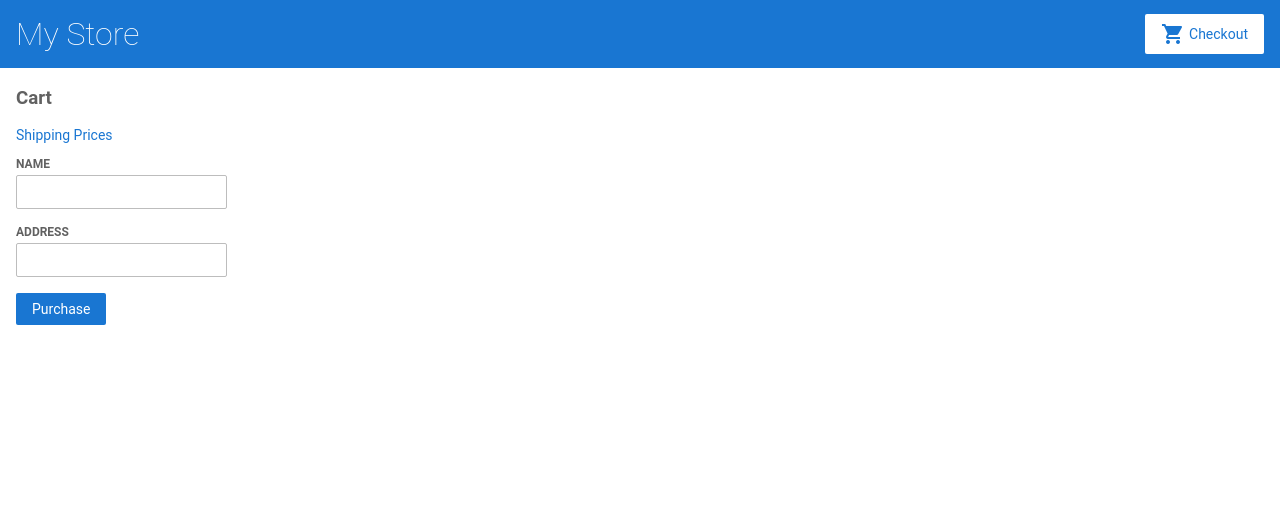
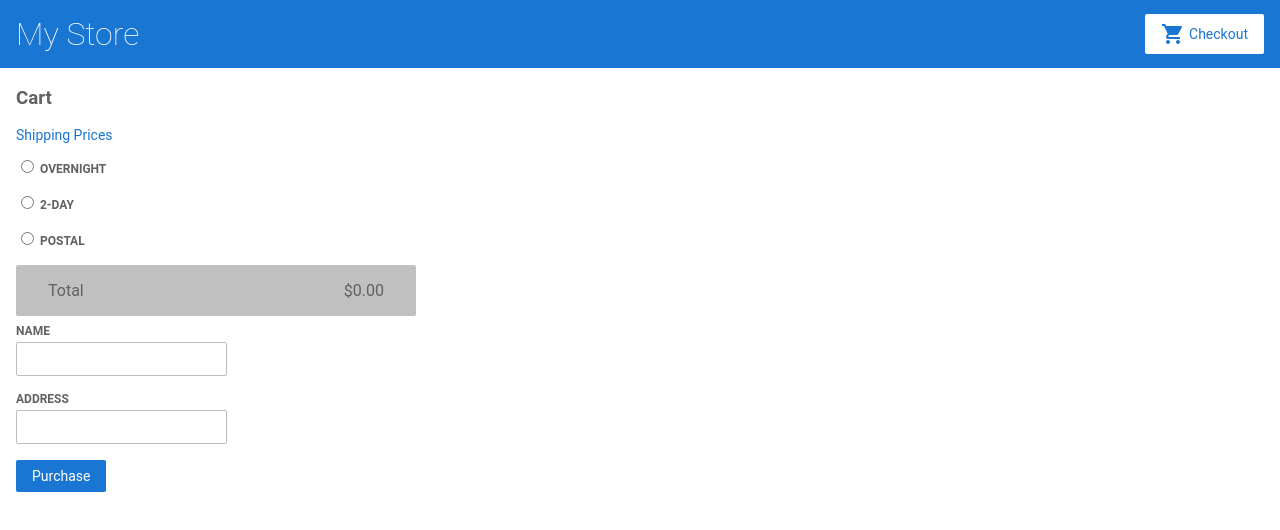
Before and after one commit to Giacomo-GH/angular-ctvnka, an Angular app: page /cart in a window 1280 px wide. Shown: the top 530 px of the page. Built offline with nearby package versions, Linux system fonts and the light colour scheme.

Commit message:
6 files modified

```diff
--- a/src/app/cart.service.ts
+++ b/src/app/cart.service.ts
@@ -5,6 +5,7 @@ import { HttpClient } from '@angular/common/http';
   providedIn: 'root'
 })
 export class CartService {
+  shippingType;
   items = [];
   constructor(
     private http: HttpClient
@@ -27,4 +28,14 @@ export class CartService {
     return this.http.get('/assets/shipping.json');
   }
 
+  selectShippingType(shippingType){
+    debugger;
+    this.shippingType = shippingType;
+  }
+
+  getTotalPrice(items, property){
+    debugger;
+    return items.reduce(function(a, b){return a + b[property];}, 0);
+  }
+
 }
--- a/src/app/cart/cart.component.html
+++ b/src/app/cart/cart.component.html
@@ -7,6 +7,18 @@
 <div class="cart-item" *ngFor="let item of items">
   <span>{{ item.name }} </span>
   <span>{{ item.price | currency }}</span>
+</div>
+
+<div *ngFor="let shipping of shippingPrices | async">
+  <label>
+    <input type="radio" class="radio-shipping" name="type" [value]='shipping.type' (change)=selectShippingType($event.target.value)>
+      {{ shipping.type }}
+    </label>
+</div>
+
+<div class="cart-item total">
+  <span>Total</span>
+  <span>{{ totalPrice | currency }}</span>
 </div>
 
 <form [formGroup]="checkoutForm" (ngSubmit)="onSubmit(checkoutForm.value)">
--- a/src/app/cart/cart.component.ts
+++ b/src/app/cart/cart.component.ts
@@ -10,6 +10,8 @@ import { CartService } from '../cart.service';
 export class CartComponent implements OnInit {
   items;
   checkoutForm;
+  totalPrice;
+  shippingPrices;
 
   constructor(
     private cartService: CartService,
@@ -23,6 +25,8 @@ export class CartComponent implements OnInit {
 
   ngOnInit() {
     this.items = this.cartService.getItems();
+    this.totalPrice = this.cartService.getTotalPrice(this.items, 'price');
+    this.shippingPrices = this.cartService.getShippingPrices();
   }
 
   onSubmit(customerData) {
@@ -34,4 +38,12 @@ export class CartComponent implements OnInit {
     console.warn('Your order has been submitted', customerData);
   }
 
+  selectShippingType(type){
+    debugger;
+    this.cartService.selectShippingType(type);
+    console.debug('Modalità di spedizione scelta');
+  }
+
+
+
 }
--- a/src/app/product-alerts/product-alerts.component.html
+++ b/src/app/product-alerts/product-alerts.component.html
@@ -1,3 +1,3 @@
-<p *ngIf="product.price > 700">
+<p class="notify_button" *ngIf="product.price > 700">
   <button (click)="notify.emit()">Notify Me</button>
 </p>
--- a/src/index.html
+++ b/src/index.html
@@ -2,7 +2,7 @@
 <html lang="en">
   <head>
     <meta charset="utf-8" />
-    <title>Angular Getting Started</title>
+    <title>Prima Applicazione Angular</title>
     <base href="/" />
 
     <meta name="viewport" content="width=device-width, initial-scale=1" />
--- a/src/styles.css
+++ b/src/styles.css
@@ -77,7 +77,7 @@ label {
   border-radius: 2px;
   font-size: 14px;
   cursor: pointer;
-  background-color: #1976d2;
+  background-color: #1976d2;    /* 1976d2 */
   color: white;
   border: none;
 }
@@ -137,6 +137,16 @@ app-top-bar h1 {
   background-color: #EEEEEE;
 }
 
+.total{
+  background-color: #C0C0C0;
+}
+
+/* Personalizzazioni */
+/*
+.notify_button {
+  display: inline-block;
+}
+*/
 
 /*
 Copyright Google LLC. All Rights Reserved.
```
